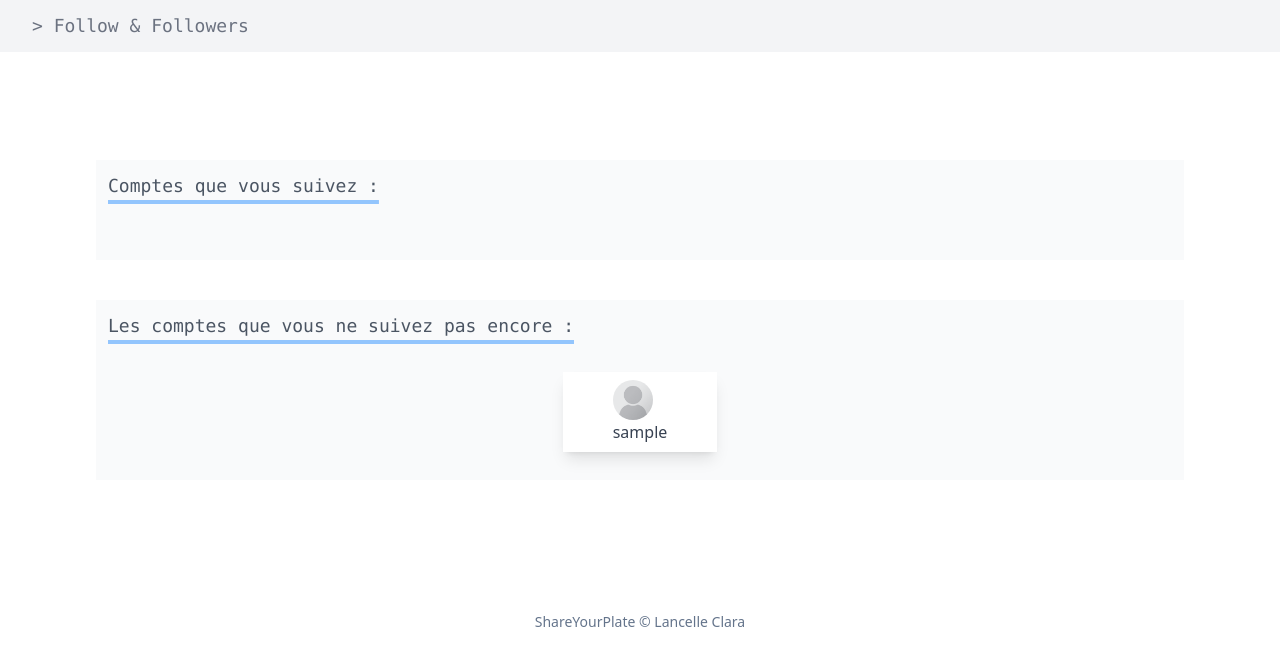
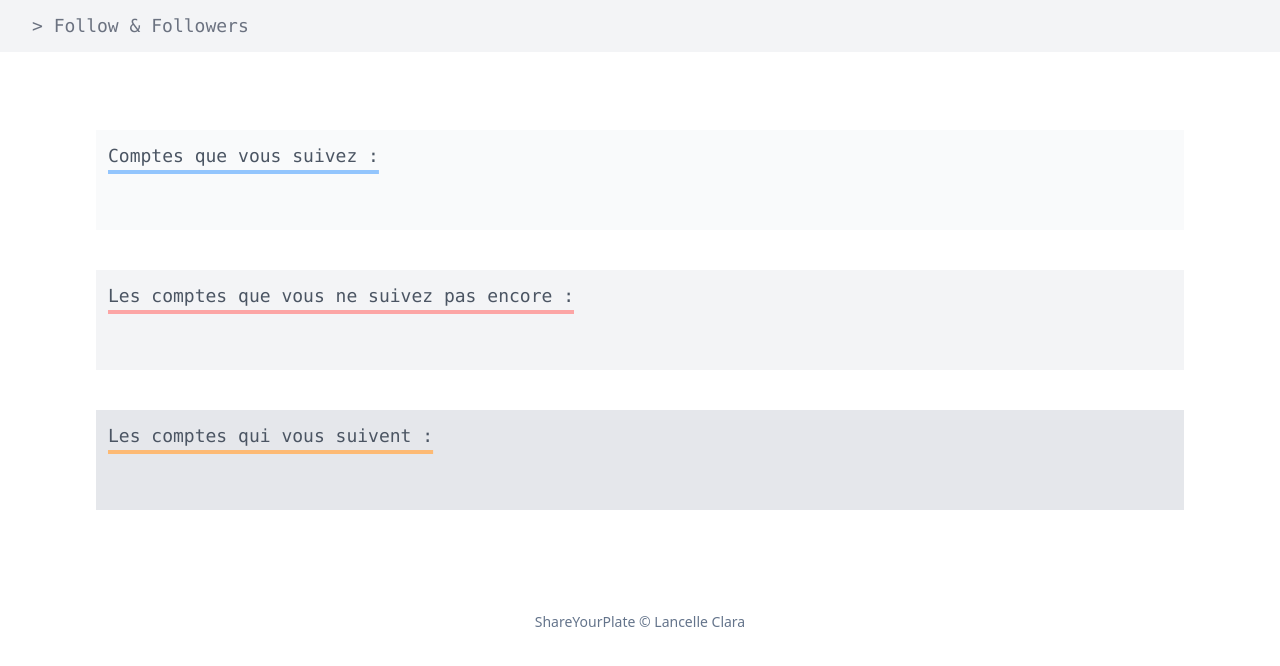
Before and after one commit to clara-lancelle/shareyourplate, a Django app: page /follow-users in a window 1280 px wide. Shown: the part 68-734 px from the top of the page. Run offline with Django 4.2, Linux system fonts and the light colour scheme; the visitor is signed in with stand-in values (Sample User, id 1); data comes from the database, SQL or seed files in the repository; some libraries are stand-ins or nearby versions.

Commit message:
improve follow-users style && add section followed-by

```diff
--- a/authentication/models.py
+++ b/authentication/models.py
@@ -16,6 +16,7 @@ class User(AbstractBaseUser, PermissionsMixin):
         'self',
         symmetrical=False,
         verbose_name='Comptes à suivre',
+        related_name='users'
     )
 
     USERNAME_FIELD = 'email'
--- a/recipes/templates/recipes/follow_users.html
+++ b/recipes/templates/recipes/follow_users.html
@@ -2,10 +2,11 @@
 {% load static %}
 {% block content %}
 <section class="content">
-    <div class="content__subsection">
-        <h3 class="subtitle subtitle--account">Comptes que vous suivez : </h3>
+    <div class="content__subsection content__subsection--gray">
+        <h3 class="subtitle subtitle--account subtitle--blue">Comptes que vous suivez : </h3>
         <div class="account__group">
             {% for user in request.user.follows.all %}
+                {% if user != request.user %}
                 <div class="account__item">
                     <a href="{% url 'recipes-feed' user.id %}" class="account__link" title="Voir le feed de {{user.username}}">
                         {% if user.profile_photo %}
@@ -15,7 +16,6 @@
                         {% endif %}
                     </a>
                     <p>{{ user.username }}</p>
-                {% if user != request.user %}
                     <form method="post" class="mb-0">
                         {% csrf_token %}
                         <input type="hidden" name="user" value="{{user.id}}">
@@ -25,15 +25,16 @@
                             <button type="submit" class="btn btn--blue btn--little btn--smallmt" name="follow" value="follow">Suivre</button>
                         {% endif %}
                     </form>
+                </div>
             {% endif %}
-            </div>
         {% endfor %}
         </div>
     </div>
-    <div class="content__subsection">
-        <h3 class="subtitle subtitle--account">Les comptes que vous ne suivez pas encore : </h3>
+    <div class="content__subsection content__subsection--darker">
+        <h3 class="subtitle subtitle--account subtitle--red">Les comptes que vous ne suivez pas encore : </h3>
         <div class="account__group">
-            {% for user in unfollowed_account %}
+            {% for user in unfollowed_accounts %}
+            {% if user != request.user %}
                  <div class="account__item">
                     <a href="{% url 'recipes-feed' user.id %}" class="account__link" title="Voir le feed de {{user.username}}">
                         {% if user.profile_photo %}
@@ -43,7 +44,6 @@
                         {% endif %}
                         <p>{{ user.username }}</p>
                     </a>
-                {% if user != request.user %}
                     <form method="post" class="mb-0">
                         {% csrf_token %}
                         <input type="hidden" name="user" value="{{user.id}}">
@@ -53,8 +53,36 @@
                             <button type="submit" class="btn btn--blue btn--little btn--smallmt" name="follow" value="follow">Suivre</button>
                         {% endif %}
                     </form>
+                </div>
             {% endif %}
+            {% endfor %}
         </div>
+    </div>
+    <div class="content__subsection content__subsection--moredarker">
+        <h3 class="subtitle subtitle--account subtitle--orange">Les comptes qui vous suivent : </h3>
+        <div class="account__group">
+            {% for user in followed_by_accounts %}
+                {% if user != request.user %}
+                <div class="account__item">
+                        <a href="{% url 'recipes-feed' user.id %}" class="account__link" title="Voir le feed de {{user.username}}">
+                            {% if user.profile_photo %}
+                                <img class="account__pic" src="{{ user.profile_photo.url }}" alt="{{ user.username }} photo">
+                            {% else %}
+                                <img class="account__pic" src="{% static 'images/default_profile.png' %}" alt="user photo">
+                            {% endif %}
+                            <p>{{ user.username }}</p>
+                        </a>
+                        <form method="post" class="mb-0">
+                            {% csrf_token %}
+                            <input type="hidden" name="user" value="{{user.id}}">
+                            {% if user in request.user.follows.all %}
+                                <button type="submit" class="btn btn--red btn--little btn--smallmt" name="follow" value="unfollow">Ne plus suivre</button>
+                            {% else %}
+                                <button type="submit" class="btn btn--blue btn--little btn--smallmt" name="follow" value="follow">Suivre</button>
+                            {% endif %}
+                        </form>
+                    </div>
+                {% endif %}
             {% endfor %}
         </div>
     </div>
--- a/recipes/views.py
+++ b/recipes/views.py
@@ -247,7 +247,9 @@ def recipe_edit(request, recipe_id):
 
 @login_required
 def follow_users(request):
-    unfollowed_account = User.objects.exclude(id__in=request.user.follows.all())
+    unfollowed_accounts = User.objects.exclude(id__in=request.user.follows.all())
+    followed_by_accounts = User.objects.filter(follows=request.user.id)
+    logging.error(followed_by_accounts)
     if request.method == 'POST':
         if 'follow' in request.POST:
             action = request.POST['follow']
@@ -263,6 +265,7 @@ def follow_users(request):
             request.user.save()
     context = {
         'title': 'Follow & Followers',
-        'unfollowed_account': unfollowed_account,
+        'unfollowed_accounts': unfollowed_accounts,
+        'followed_by_accounts': followed_by_accounts,
     }
     return render(request, 'recipes/follow_users.html', context=context)
--- a/templates/base.html
+++ b/templates/base.html
@@ -9,6 +9,7 @@
         <meta name="author" content="Lancelle Clara">
         <meta name="copyright" content="propriétaire du copyright : Lancelle Clara">
         <title>Share your plate</title>
+        <link rel="icon" type="image/png" href="{% static 'images/favicon.png' %}" />
         <link href="https://cdnjs.cloudflare.com/ajax/libs/flowbite/1.6.6/flowbite.min.css" rel="stylesheet" />
         {% tailwind_css %}
     </head>
--- a/theme/static/css/dist/styles.css
+++ b/theme/static/css/dist/styles.css
@@ -1160,9 +1160,22 @@ h1 {
   margin-bottom: 1.25rem;
   display: flex;
   flex-direction: column;
+  padding: 0.75rem;
+}
+
+.content__subsection--gray {
   --tw-bg-opacity: 1;
   background-color: rgb(249 250 251 / var(--tw-bg-opacity));
-  padding: 0.75rem;
+}
+
+.content__subsection--darker {
+  --tw-bg-opacity: 1;
+  background-color: rgb(243 244 246 / var(--tw-bg-opacity));
+}
+
+.content__subsection--moredarker {
+  --tw-bg-opacity: 1;
+  background-color: rgb(229 231 235 / var(--tw-bg-opacity));
 }
 
 /* Sidebars */
@@ -3224,9 +3237,20 @@ footer {
 .subtitle--account {
   padding-bottom: 1rem;
   text-decoration-line: underline;
-  text-decoration-color: #93c5fd;
   text-decoration-thickness: 4px;
   text-underline-offset: 8px;
+}
+
+.subtitle--blue {
+  text-decoration-color: #93c5fd;
+}
+
+.subtitle--red {
+  text-decoration-color: #fca5a5;
+}
+
+.subtitle--orange {
+  text-decoration-color: #fdba74;
 }
 
 .account__group {
@@ -3271,8 +3295,8 @@ footer {
 }
 
 .account__pic {
-  height: 2.5rem;
-  width: 2.5rem;
+  height: 3.5rem;
+  width: 3.5rem;
   border-radius: 9999px;
 }
 
```
Also changed, not shown: theme/static_src/src/components/basics.css (+11 -1 lines), theme/static_src/src/layers/follow_users.css (+12 -2 lines), authentication/migrations/0008_alter_user_follows.py (added). Lines whose indentation alone changed are shown as unchanged.
